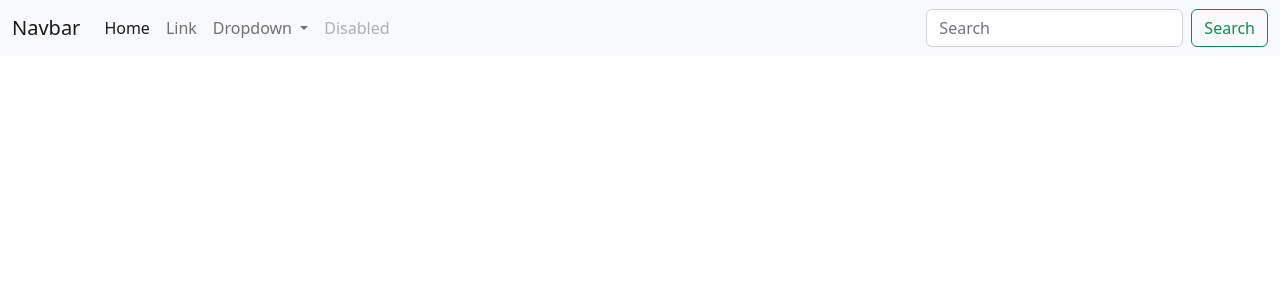
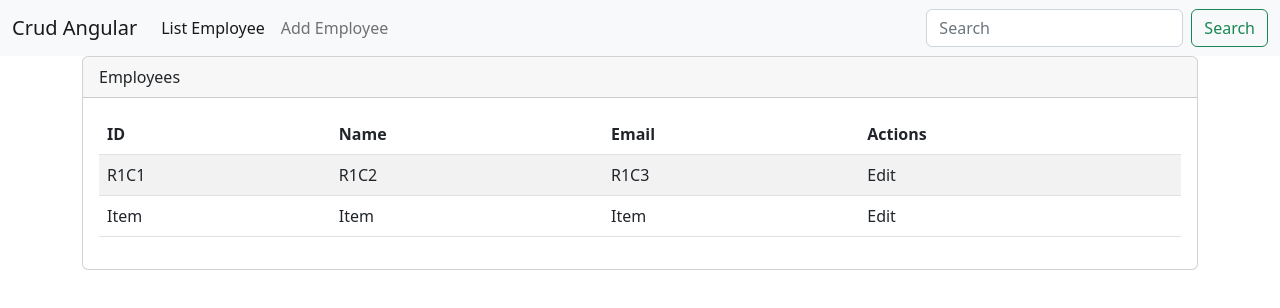
Before and after one commit to ZielGit/crud-angular, an Angular app: page /list-employee in a window 1280 px wide. Shown: the top 308 px of the page. Built offline with nearby package versions, Linux system fonts and the light colour scheme.

Commit message:
feat: Diseño de los componentes

```diff
--- a/src/app/app.component.html
+++ b/src/app/app.component.html
@@ -1,30 +1,16 @@
 <nav class="navbar navbar-expand-lg bg-light">
   <div class="container-fluid">
-    <a class="navbar-brand" href="#">Navbar</a>
+    <a class="navbar-brand" href="#">Crud Angular</a>
     <button class="navbar-toggler" type="button" data-bs-toggle="collapse" data-bs-target="#navbarSupportedContent" aria-controls="navbarSupportedContent" aria-expanded="false" aria-label="Toggle navigation">
       <span class="navbar-toggler-icon"></span>
     </button>
     <div class="collapse navbar-collapse" id="navbarSupportedContent">
       <ul class="navbar-nav me-auto mb-2 mb-lg-0">
         <li class="nav-item">
-          <a class="nav-link active" aria-current="page" href="#">Home</a>
+          <a class="nav-link active" routerLink="list-employee">List Employee</a>
         </li>
         <li class="nav-item">
-          <a class="nav-link" href="#">Link</a>
-        </li>
-        <li class="nav-item dropdown">
-          <a class="nav-link dropdown-toggle" href="#" role="button" data-bs-toggle="dropdown" aria-expanded="false">
-            Dropdown
-          </a>
-          <ul class="dropdown-menu">
-            <li><a class="dropdown-item" href="#">Action</a></li>
-            <li><a class="dropdown-item" href="#">Another action</a></li>
-            <li><hr class="dropdown-divider"></li>
-            <li><a class="dropdown-item" href="#">Something else here</a></li>
-          </ul>
-        </li>
-        <li class="nav-item">
-          <a class="nav-link disabled">Disabled</a>
+          <a class="nav-link" routerLink="add-employee">Add Employee</a>
         </li>
       </ul>
       <form class="d-flex" role="search">
@@ -34,3 +20,6 @@
     </div>
   </div>
 </nav>
+<div class="container">
+  <router-outlet></router-outlet>
+</div>
--- a/src/app/components/add-employee/add-employee.component.html
+++ b/src/app/components/add-employee/add-employee.component.html
@@ -1 +1,21 @@
-<p>add-employee works!</p>
+<div class="card">
+    <div class="card-header">
+        Add Employee
+    </div>
+    <div class="card-body">
+        <form action="">
+            <div class="mb-3">
+              <label for="name" class="form-label">Name</label>
+              <input type="text" class="form-control" name="" id="name" placeholder="Enter your name">
+            </div>
+            <div class="mb-3">
+              <label for="email" class="form-label">Email</label>
+              <input type="text" class="form-control" name="" id="email" placeholder="Enter your email">
+            </div>
+            <div class="btn-group" role="group">
+                <button type="button" class="btn btn-success">Add</button>
+                <button type="button" class="btn btn-primary">Cancel</button>
+            </div>
+        </form>
+    </div>
+</div>
--- a/src/app/components/edit-employee/edit-employee.component.html
+++ b/src/app/components/edit-employee/edit-employee.component.html
@@ -1 +1,21 @@
-<p>edit-employee works!</p>
+<div class="card">
+    <div class="card-header">
+        Edit Employee
+    </div>
+    <div class="card-body">
+        <form action="">
+            <div class="mb-3">
+              <label for="name" class="form-label">Name</label>
+              <input type="text" class="form-control" name="" id="name" placeholder="Enter your name">
+            </div>
+            <div class="mb-3">
+              <label for="email" class="form-label">Email</label>
+              <input type="text" class="form-control" name="" id="email" placeholder="Enter your email">
+            </div>
+            <div class="btn-group" role="group">
+                <button type="button" class="btn btn-success">Edit</button>
+                <button type="button" class="btn btn-primary">Cancel</button>
+            </div>
+        </form>
+    </div>
+</div>
--- a/src/app/components/list-employee/list-employee.component.html
+++ b/src/app/components/list-employee/list-employee.component.html
@@ -1 +1,34 @@
-<p>list-employee works!</p>
+<div class="card">
+    <div class="card-header">
+        Employees
+    </div>
+    <div class="card-body">
+        <div class="table-responsive">
+            <table class="table table-striped">
+                <thead>
+                    <tr>
+                        <th scope="col">ID</th>
+                        <th scope="col">Name</th>
+                        <th scope="col">Email</th>
+                        <th>Actions</th>
+                    </tr>
+                </thead>
+                <tbody>
+                    <tr class="">
+                        <td scope="row">R1C1</td>
+                        <td>R1C2</td>
+                        <td>R1C3</td>
+                        <td>Edit</td>
+                    </tr>
+                    <tr class="">
+                        <td scope="row">Item</td>
+                        <td>Item</td>
+                        <td>Item</td>
+                        <td>Edit</td>
+                    </tr>
+                </tbody>
+            </table>
+        </div>
+
+    </div>
+</div>
```
Also changed, not shown: src/app/app-routing.module.ts (+13 -2 lines).
